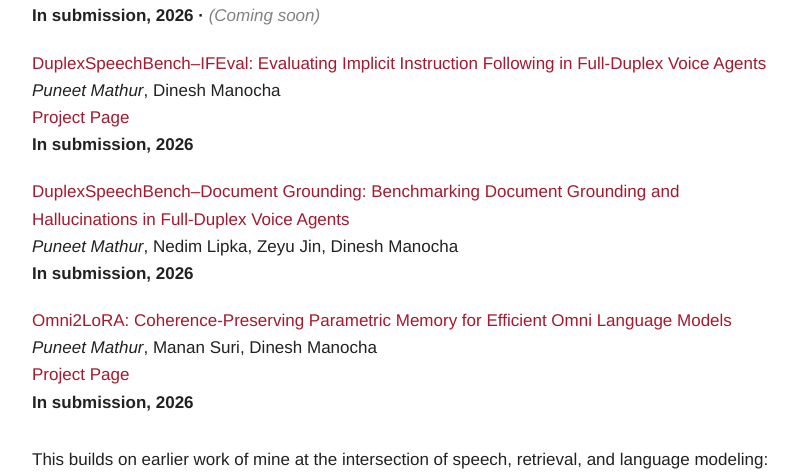
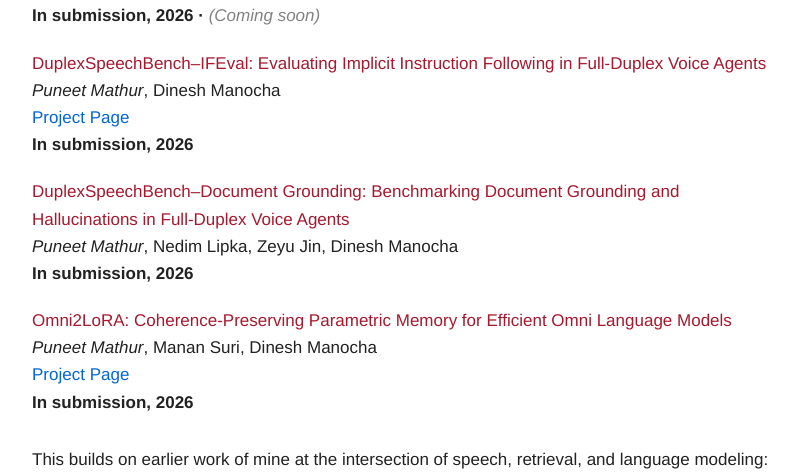
Before and after one commit to theMADAIguy/theMADAIguy.github.io, a Jekyll site: the page built from _pages/research.md, in a window 1280 px wide. Shown: the part 667-1140 px from the top of the page, without its empty margins (238-1041 px from the left). Built offline with Jekyll 4.4.1, drawn with Linux system fonts in a browser that asks for light colours.

Commit message:
Update research.md

```diff
--- a/_pages/research.md
+++ b/_pages/research.md
@@ -24,7 +24,7 @@ I am currently building audio language models for full-duplex speech interaction
 <li>
 <span class="pub-title"><a href="https://drive.google.com/file/d/19PFdT7quVGvLRk3se8uoPB6xmPqB4tyJ/view?usp=sharing">DuplexSpeechBench&ndash;IFEval: Evaluating Implicit Instruction Following in Full-Duplex Voice Agents</a></span>
 <span class="pub-authors"><i>Puneet Mathur</i>, Dinesh Manocha</span>
-<span class="pub-links"><a href="http://dsb-ifeval.github.io/">Project Page</a></span>
+<span class="pub-links"><a href="http://dsb-ifeval.github.io/" style="color: #0366d6;">Project Page</a></span>
 <span class="pub-venue">In submission, 2026</span>
 </li>
 <li>
@@ -35,7 +35,7 @@ I am currently building audio language models for full-duplex speech interaction
 <li>
 <span class="pub-title"><a href="https://arxiv.org/pdf/2608.09227">Omni2LoRA: Coherence-Preserving Parametric Memory for Efficient Omni Language Models</a></span>
 <span class="pub-authors"><i>Puneet Mathur</i>, Manan Suri, Dinesh Manocha</span>
-<span class="pub-links"><a href="http://omni2lora.github.io/">Project Page</a></span>
+<span class="pub-links"><a href="http://omni2lora.github.io/" style="color: #0366d6;">Project Page</a></span>
 <span class="pub-venue">In submission, 2026</span>
 </li>
 </ul>
```
